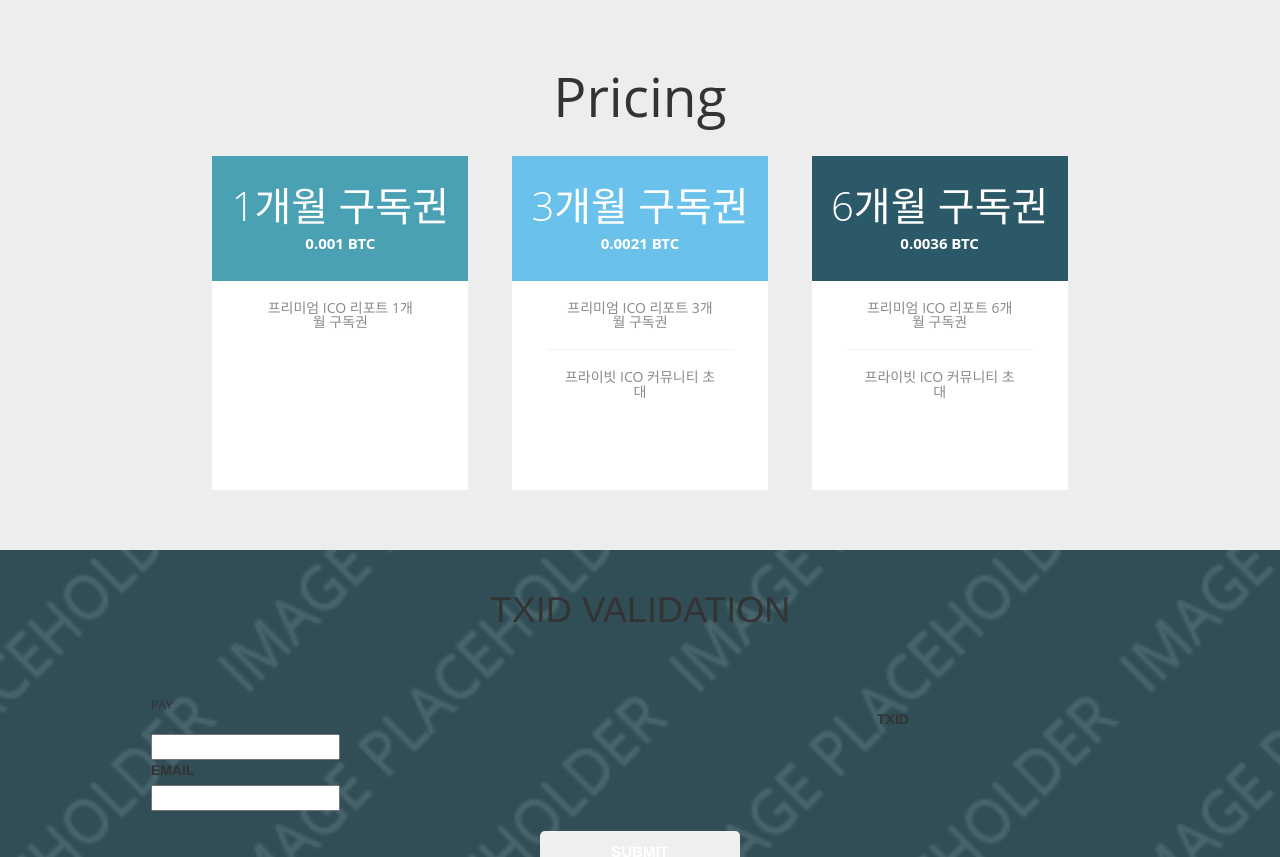
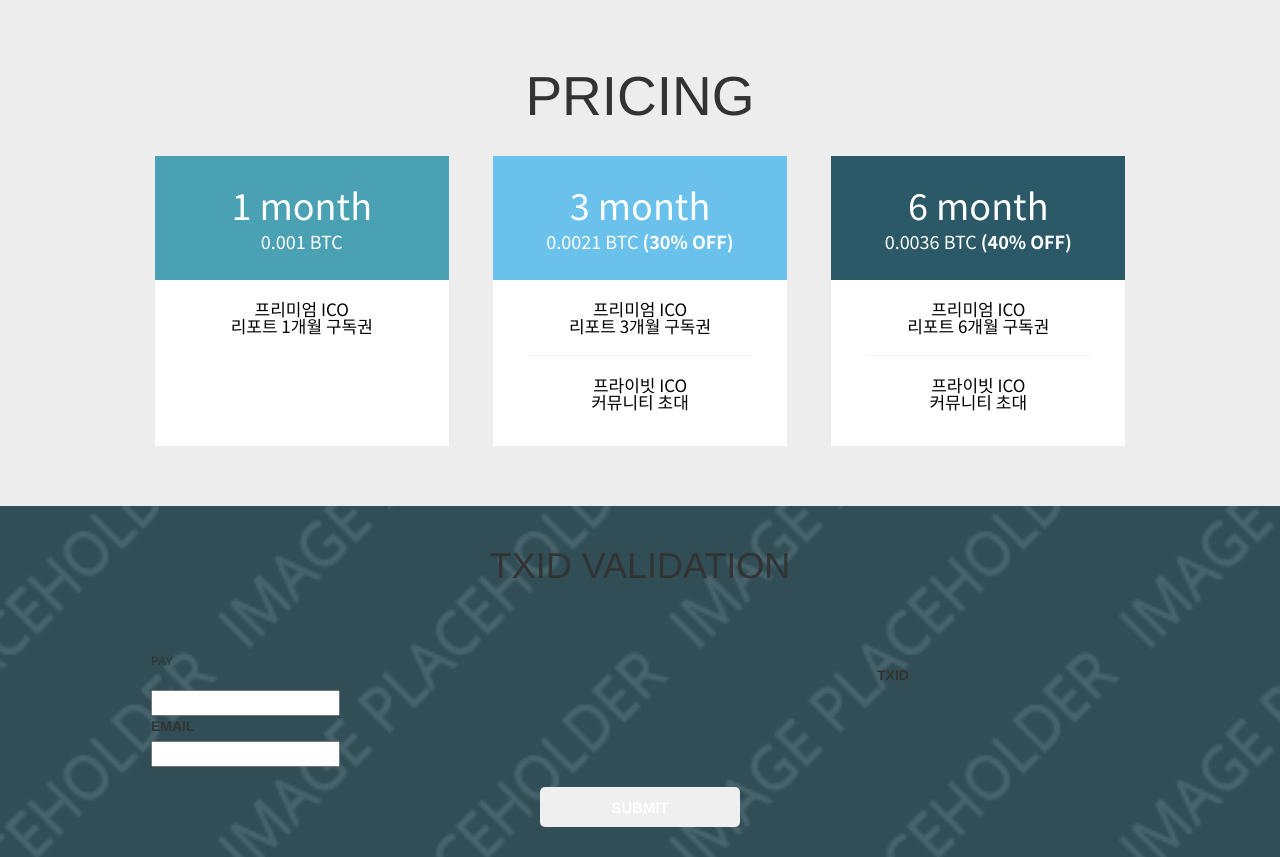
Before and after one commit to wbo-team/ico-report, a website: page src/index.html in a window 1280 px wide. Shown: the part 1615-2472 px from the top of the page. Drawn offline with Linux system fonts and the light colour scheme; files whose address does not match are found by name.

Commit message:
Delete Commit

```diff
--- a/src/index.html
+++ b/src/index.html
@@ -383,7 +383,6 @@ body{
 #pricing{
   /* width: 989px; */
   margin: 60px auto;
-  font-family: 'Open Sans', Helvetica;
   text-align: center;
 }
 
@@ -415,18 +414,19 @@ body{
 .charlie .header{
   background: #2c5967;
 }
+
 .price{
   width: 100%;
   font-size: 40px;
-  font-weight: 300;
+  font-weight: 500;
   display: block;
   text-align: center;
   padding: 30px 0 10px;
 }
 .name{
   width: 100%;
-  font-size: 15px;
-  font-weight: 700;
+  font-size: 20px;
+  font-weight: 300;
   display: block;
   text-align: center;
   padding: 0 0 30px;
@@ -477,14 +477,25 @@ button{
 }
 /* Custom, iPhone Retina */
     @media only screen and (min-width : 320px) {
-      .pricing{
-
+      .features li{
+        color: black;
       }
       .price_card{
         display: block;
         margin-left: 20px;
         margin-right: 20px;
         line-height: 0.71;
+
+      }
+      .alpha{
+        height: 190px;
+      }
+
+      .bravo {
+        height: 220px;
+      }
+
+      .charlie{
         height: 220px;
       }
     }
@@ -500,6 +511,18 @@ button{
         margin-right: 20px;
         height: 230px;
         line-height: 0.71;
+        font-size: 15px;
+      }
+      .alpha{
+        height: 190px;
+      }
+
+      .bravo {
+        height: 220px;
+      }
+
+      .charlie{
+        height: 220px;
       }
     }
 
@@ -513,10 +536,26 @@ button{
         display: block;
         margin-left: 70px;
         margin-right: 70px;
-        height: 230px;
-        line-height: 0.71;
+        font-size: 17px;
       }
 
+      .alpha{
+        height: 180px;
+      }
+
+      .bravo {
+        height: 230px;
+      }
+
+      .charlie{
+        height: 230px;
+      }
+      .price{
+
+      }
+      .name{
+
+      }
     }
 
     @media only screen and (min-width : 836px) {
@@ -524,15 +563,20 @@ button{
         width: 100%;
       }
       .price_card{
-        width: 20%;
+        width: 28%;
         display: inline-table;
         /*margin: 0;*/
         line-height: 1.01;
-        height: 334px;
+        height: 280px;
         margin-left: 10px;
         margin-right: 10px;
-
-
+        font-size: 15px;
+      }
+      .price{
+        font-size: 36px;
+      }
+      .name{
+        font-size: 18px;
       }
 
     }
@@ -542,12 +586,13 @@ button{
         width: 100%;
       }
       .price_card{
-        width: 20%;
+        width: 25%;
         display: inline-table;
         line-height: 1.01;
-        height: 334px;
+        height: 300px;
         margin-left: 20px;
         margin-right: 20px;
+        font-size: 17px;
 
       }
 
@@ -559,13 +604,15 @@ button{
         width: 100%;
       }
       .price_card{
-        width: 20%;
+        width: 23%;
         display: inline-table;
         line-height: 1.01;
-        height: 334px;
+        height: 290px;
         margin-left: 20px;
         margin-right: 20px;
-
+      }
+      .features{
+        font-size: 17px;
       }
 
     }
@@ -577,36 +624,36 @@ button{
 
 </style>
 <div id="pricing">
-<div class="pricing_tag"><span> Pricing </span></div>
-  <div class="price_card alpha">
+<div class="pricing_tag"><span> PRICING </span></div>
+  <div class="price_card alpha hangul_font">
     <div class="header">
-      <span class="price">1개월 구독권</span>
+      <span class="price">1 month </span>
       <span class="name"> 0.001 BTC </span>
 
     </div>
     <ul class="features">
-      <li>프리미엄 ICO 리포트 1개월 구독권</li>
+      <li>프리미엄 ICO <br class="br_remove"> 리포트 1개월 구독권</li>
     </ul>
   </div>
-  <div class="price_card bravo">
+  <div class="price_card bravo hangul_font">
     <div class="header">
-      <span class="price">3개월 구독권 </span>
-      <span class="name">0.0021 BTC</span>
+      <span class="price">3 month </span>
+      <span class="name">0.0021 BTC <strong>(30% OFF)</strong></span>
     </div>
     <ul class="features">
-      <li>프리미엄 ICO 리포트 3개월 구독권 </li>
-      <li>프라이빗 ICO 커뮤니티 초대</li>
+      <li>프리미엄 ICO <br class="br_remove">리포트 3개월 구독권 </li>
+      <li>프라이빗 ICO <br class="br_remove">커뮤니티 초대</li>
     </ul>
     <!-- <span class="tip">* Most popular!</span> -->
   </div>
-  <div class="price_card charlie">
+  <div class="price_card charlie hangul_font">
     <div class="header">
-      <span class="price">6개월 구독권</span>
-      <span class="name">0.0036 BTC</span>
+      <span class="price">6 month</span>
+      <span class="name">0.0036 BTC <strong>(40% OFF)</strong></span>
     </div>
     <ul class="features">
-      <li>프리미엄 ICO 리포트 6개월 구독권 </li>
-      <li>프라이빗 ICO 커뮤니티 초대</li>
+      <li>프리미엄 ICO <br class="br_remove">리포트 6개월 구독권 </li>
+      <li>프라이빗 ICO <br class="br_remove">커뮤니티 초대</li>
     </ul>
   </div>
 </div>
@@ -683,12 +730,12 @@ button{
     };
     firebase.initializeApp(config);
 </script>
-<script src="scripts/main.js"></script>
+
 <script src="scripts/google-form.js" type="text/javascript"></script>
 <script src="scripts/jquery.min.js"></script>
 <script src="scripts/jquery.backtotop.js"></script>
 <script src="scripts/jquery.mobilemenu.js"></script>
-
+<script src="scripts/main.js"></script>
 
 </body>
 </html>
--- a/src/scripts/main.js
+++ b/src/scripts/main.js
@@ -0,0 +1,14 @@
+$(document).ready(function() {
+
+if ( $(window).width() < 836 ) {
+
+	$('.br_remove').hide();
+}
+
+else {
+
+}
+
+
+
+});
--- a/src/styles/framework.css
+++ b/src/styles/framework.css
@@ -7,7 +7,6 @@ Licence: Free to use under our free template licence terms
 Licence URI: http://www.os-templates.com/template-terms
 File: Framework CSS
 */
-
 html{overflow-y:scroll; overflow-x:hidden;}
 html, body{margin:0; padding:0; font-size:14px; line-height:1.6em;}
 
--- a/src/styles/layout.css
+++ b/src/styles/layout.css
@@ -10,8 +10,7 @@ File: Layout CSS
 
 @import url("fontawesome-4.6.3.min.css");
 @import url("framework.css");
-
-
+@import url(https://fonts.googleapis.com/earlyaccess/notosanskr.css);
 /* Rows
 --------------------------------------------------------------------------------------------------------------- */
 .row0, .row0 a{}
@@ -440,6 +439,11 @@ table a, #comments a{background-color:inherit;}
 	.split section{float:none; width:100%; padding:10% 5%;}
 }
 
-
-/* Calendar
---------------------------------------------------------------------------------------------------------------- */
+.hangul_font{
+  font-family: 'Noto Sans KR';
+   font-style: normal;
+   font-weight: 400;
+   src: url(//fonts.gstatic.com/ea/notosanskr/v2/NotoSansKR-Regular.woff2) format('woff2'),
+        url(//fonts.gstatic.com/ea/notosanskr/v2/NotoSansKR-Regular.woff) format('woff'),
+        url(//fonts.gstatic.com/ea/notosanskr/v2/NotoSansKR-Regular.otf) format('opentype');
+}
```
Also changed, not shown: src/404.html (added, +33 -0 lines), dist/404.html (added), dist/index.html, dist/scripts/main.js, dist/styles/layout.css, firebase.json, 1 other file.
